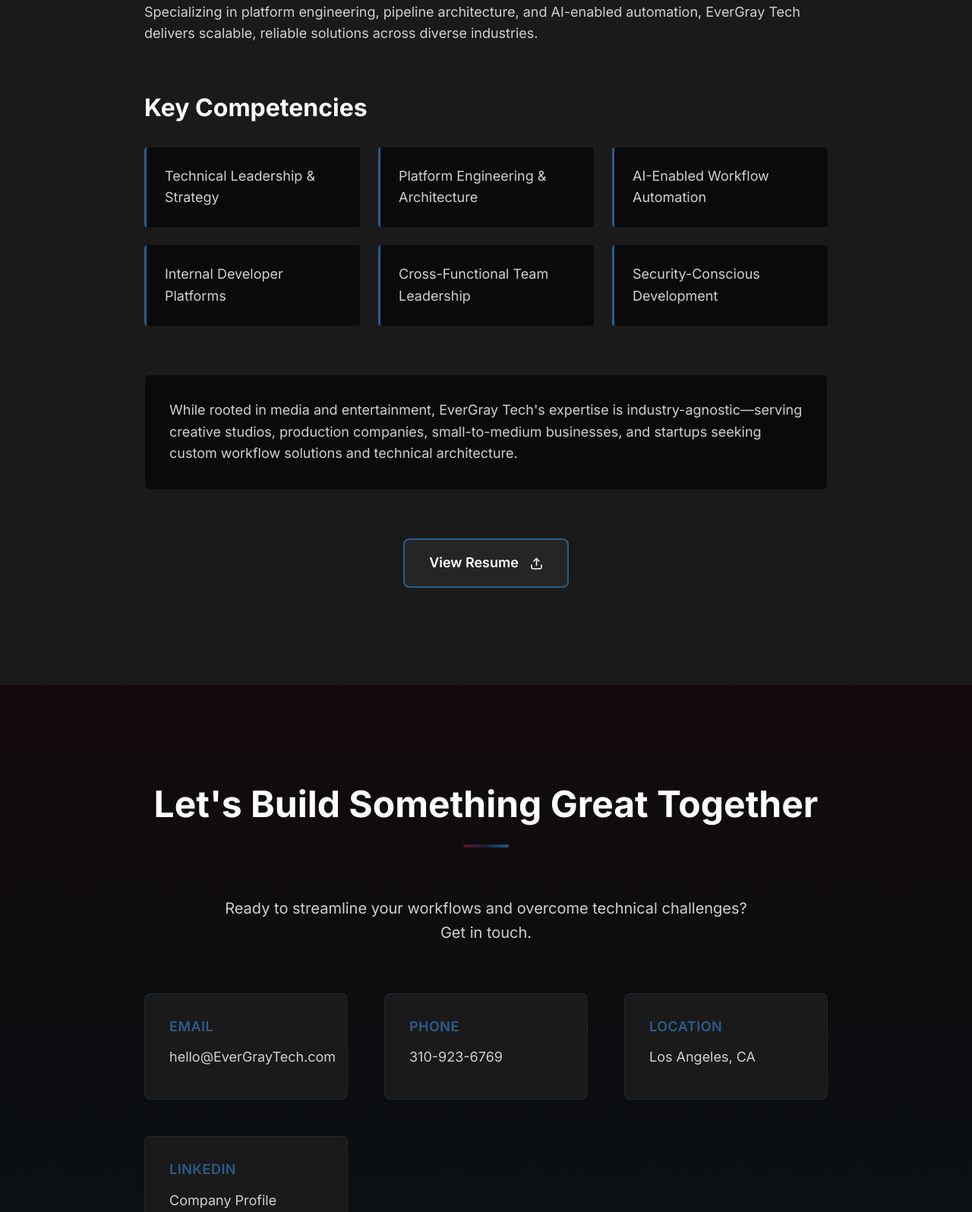
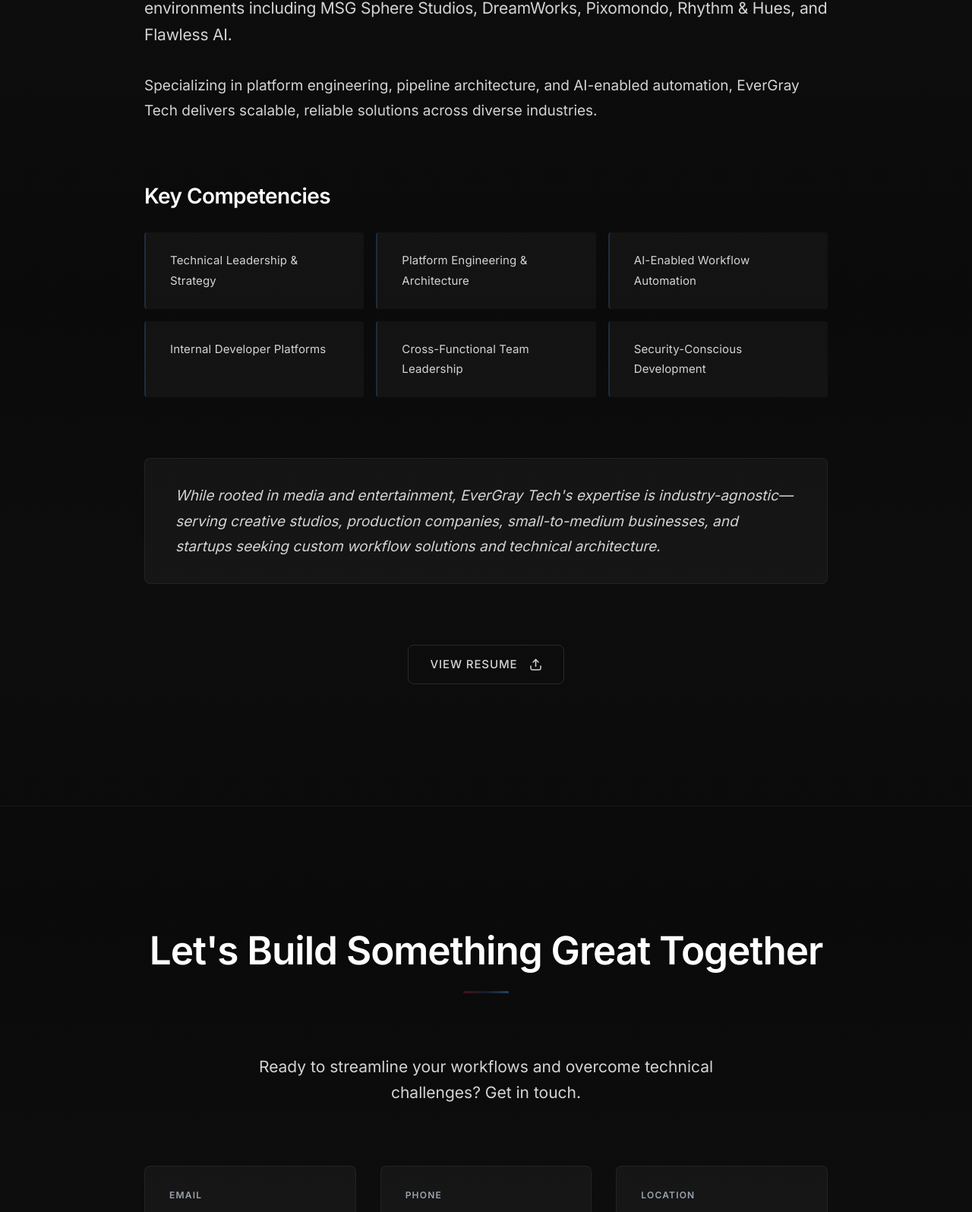
Before and after one commit to EverGrayTech/evergraytech-com, a plain HTML site: page index.html in a window 1280 px wide. Shown: the part 1204-2800 px from the top of the page at 76% size. Drawn offline with Linux system fonts and the light colour scheme.

Commit message:
style: implement 02-style plan Phase 1 - critical CSS improvements
- Replace garish gradient hero title with solid white + accent bar
- Redesign buttons with elegant glass effect (understated/sophisticated)
- Fix scrolling background bug with unified fixed background
- Update color system: WCAG AA compliant text colors, border vars, glass vars
- Add easing variables and refined transitions
- Refine typography: semibold headings, letter-spacing, improved .lead
- Remove per-section backgrounds (about/contact) for smooth scroll
- Add glass effect to competencies, industry-positioning, contact items
- Add .text-link with animated gradient underline
- Add prefers-reduced-motion support
- Add subtle hero ambient glow animations
- Add leadership subsection styles
- Update spacing scale with --space-5/10/20

```diff
--- a/styles.css
+++ b/styles.css
@@ -11,54 +11,70 @@
     --color-navy: #12263A;
     --color-blue: #2B5C8C;
 
+    /* Primary Gradient (use sparingly as accent) */
+    --gradient-primary: linear-gradient(135deg, #6C0E23 0%, #12263A 50%, #2B5C8C 100%);
+
     /* Background Colors */
     --color-bg-dark: #0A0A0A;
-    --color-bg-surface: #1A1A1A;
-    --color-bg-surface-light: #252525;
+    --color-bg-surface: #0F0F0F;
+    --color-bg-elevated: #1A1A1A;
 
-    /* Text Colors */
-    --color-text-primary: #FFFFFF;
-    --color-text-secondary: #D0D0D0;
-    --color-text-muted: #808080;
+    /* Text Colors - WCAG AA compliant */
+    --color-text-primary: #FFFFFF;       /* ~21:1 contrast on dark */
+    --color-text-secondary: #D4D4D4;     /* ~12:1 contrast on dark */
+    --color-text-muted: #9CA3AF;         /* ~7:1 contrast on dark */
 
-    /* Gradient */
-    --gradient-primary: linear-gradient(135deg, var(--color-burgundy) 0%, var(--color-navy) 50%, var(--color-blue) 100%);
-    --gradient-subtle: linear-gradient(180deg, rgba(108, 14, 35, 0.1) 0%, rgba(18, 38, 58, 0.1) 50%, rgba(43, 92, 140, 0.1) 100%);
+    /* Interactive */
+    --color-link: #60A5FA;
+    --color-link-hover: #93C5FD;
+
+    /* Borders */
+    --color-border-subtle: rgba(255, 255, 255, 0.06);
+    --color-border-medium: rgba(255, 255, 255, 0.12);
+    --color-border-strong: rgba(255, 255, 255, 0.22);
+
+    /* Glass effects */
+    --glass-bg: rgba(255, 255, 255, 0.04);
 
     /* Typography */
-    --font-family-base: 'Inter', -apple-system, BlinkMacSystemFont, 'Segoe UI', Roboto, Oxygen, Ubuntu, Cantarell, sans-serif;
-    --font-weight-light: 300;
+    --font-family-base: 'Inter', -apple-system, BlinkMacSystemFont, 'Segoe UI', Roboto, sans-serif;
     --font-weight-normal: 400;
     --font-weight-medium: 500;
     --font-weight-semibold: 600;
-    --font-weight-bold: 700;
 
     /* Font Sizes - Responsive with clamp() */
-    --font-size-h1: clamp(2.5rem, 5vw, 4rem);
-    --font-size-h2: clamp(2rem, 4vw, 3rem);
-    --font-size-h3: clamp(1.5rem, 3vw, 2rem);
-    --font-size-body: clamp(1rem, 2vw, 1.125rem);
-    --font-size-small: 0.875rem;
-    --font-size-large: clamp(1.125rem, 2.5vw, 1.25rem);
+    --font-size-h1: clamp(2.75rem, 6vw, 4.5rem);
+    --font-size-h2: clamp(2rem, 4vw, 3.25rem);
+    --font-size-h3: clamp(1.375rem, 2.5vw, 1.75rem);
+    --font-size-body: clamp(1.0625rem, 2vw, 1.1875rem);
+    --font-size-small: 0.9375rem;
+    --font-size-large: clamp(1.125rem, 2.5vw, 1.3125rem);
 
     /* Spacing System (8px base) */
     --space-1: 8px;
     --space-2: 16px;
     --space-3: 24px;
     --space-4: 32px;
+    --space-5: 40px;
     --space-6: 48px;
     --space-8: 64px;
+    --space-10: 80px;
     --space-12: 96px;
     --space-16: 128px;
+    --space-20: 160px;
 
     /* Layout */
     --container-max-width: 1200px;
     --container-padding: var(--space-3);
 
+    /* Easing functions */
+    --ease-smooth: cubic-bezier(0.4, 0, 0.2, 1);
+    --ease-out: cubic-bezier(0.0, 0, 0.2, 1);
+
     /* Transitions */
-    --transition-fast: 150ms ease-in-out;
-    --transition-base: 250ms ease-in-out;
-    --transition-slow: 400ms ease-in-out;
+    --transition-fast: 150ms var(--ease-smooth);
+    --transition-base: 300ms var(--ease-smooth);
+    --transition-slow: 450ms var(--ease-smooth);
 
     /* Border Radius */
     --radius-sm: 4px;
@@ -85,9 +101,11 @@ body {
     font-family: var(--font-family-base);
     font-size: var(--font-size-body);
     font-weight: var(--font-weight-normal);
-    line-height: 1.6;
+    line-height: 1.75;
     color: var(--color-text-primary);
-    background-color: var(--color-bg-dark);
+    /* Unified background - prevents scroll jank from per-section backgrounds */
+    background: linear-gradient(180deg, var(--color-bg-dark) 0%, #0D0D0D 50%, var(--color-bg-dark) 100%);
+    background-attachment: fixed;
     min-height: 100vh;
 }
 
@@ -95,8 +113,9 @@ body {
    Typography
    ============================================ */
 h1, h2, h3, h4, h5, h6 {
-    font-weight: var(--font-weight-bold);
-    line-height: 1.2;
+    font-weight: var(--font-weight-semibold);
+    line-height: 1.15;
+    letter-spacing: -0.02em;
     margin-bottom: var(--space-3);
 }
 
@@ -122,27 +141,55 @@ p:last-child {
 
 .lead {
     font-size: var(--font-size-large);
-    font-weight: var(--font-weight-medium);
-    color: var(--color-text-primary);
+    font-weight: var(--font-weight-normal);
+    color: var(--color-text-secondary);
+    line-height: 1.65;
+    letter-spacing: -0.01em;
 }
 
 /* ============================================
    Links
    ============================================ */
 a {
-    color: var(--color-blue);
+    color: var(--color-link);
     text-decoration: none;
     transition: color var(--transition-fast);
 }
 
 a:hover {
-    color: var(--color-text-primary);
+    color: var(--color-link-hover);
 }
 
 a:focus-visible {
     outline: 2px solid var(--color-blue);
     outline-offset: 4px;
     border-radius: var(--radius-sm);
+}
+
+/* Elegant text link with animated underline */
+.text-link {
+    color: var(--color-text-secondary);
+    position: relative;
+    display: inline-block;
+}
+
+.text-link::after {
+    content: '';
+    position: absolute;
+    bottom: -2px;
+    left: 0;
+    width: 0;
+    height: 1px;
+    background: var(--gradient-primary);
+    transition: width var(--transition-base);
+}
+
+.text-link:hover {
+    color: var(--color-text-primary);
+}
+
+.text-link:hover::after {
+    width: 100%;
 }
 
 /* ============================================
@@ -155,13 +202,18 @@ a:focus-visible {
 }
 
 section {
-    padding: var(--space-12) 0;
+    padding: var(--space-16) 0;
 }
 
 @media (min-width: 768px) {
     section {
-        padding: var(--space-16) 0;
+        padding: var(--space-20) 0;
     }
+}
+
+/* Subtle section separators instead of jarring background switches */
+section + section {
+    border-top: 1px solid var(--color-border-subtle);
 }
 
 /* ============================================
@@ -172,39 +224,46 @@ section {
     display: inline-flex;
     align-items: center;
     gap: var(--space-2);
-    padding: var(--space-2) var(--space-4);
-    font-size: var(--font-size-body);
-    font-weight: var(--font-weight-semibold);
     text-decoration: none;
     border-radius: var(--radius-md);
     transition: all var(--transition-base);
     cursor: pointer;
-    border: 2px solid transparent;
+    font-weight: var(--font-weight-medium);
+    letter-spacing: 0.06em;
+    text-transform: uppercase;
+    font-size: var(--font-size-small);
 }
 
+/* Primary CTA: Elegant glass effect - understated, not garish */
 .cta-button {
-    background: var(--gradient-primary);
+    background: var(--glass-bg);
     color: var(--color-text-primary);
-    box-shadow: 0 4px 12px rgba(108, 14, 35, 0.3);
+    border: 1.5px solid var(--color-border-medium);
+    padding: 14px 36px;
+    backdrop-filter: blur(10px);
 }
 
 .cta-button:hover {
+    background: rgba(255, 255, 255, 0.08);
+    border-color: var(--color-border-strong);
     transform: translateY(-2px);
-    box-shadow: 0 6px 20px rgba(108, 14, 35, 0.4);
+    box-shadow: 0 8px 24px rgba(0, 0, 0, 0.3);
     color: var(--color-text-primary);
 }
 
+/* Secondary button: Minimal, understated */
 .button-secondary {
-    background: var(--color-bg-surface-light);
-    color: var(--color-text-primary);
-    border-color: var(--color-blue);
+    background: transparent;
+    color: var(--color-text-secondary);
+    border: 1px solid var(--color-border-medium);
+    padding: 12px 28px;
 }
 
 .button-secondary:hover {
-    background: var(--color-bg-surface);
-    border-color: var(--color-text-primary);
-    transform: translateY(-2px);
     color: var(--color-text-primary);
+    border-color: var(--color-border-strong);
+    background: var(--glass-bg);
+    transform: translateY(-1px);
 }
 
 /* ============================================
@@ -215,20 +274,34 @@ section {
     display: flex;
     align-items: center;
     justify-content: center;
-    background: var(--gradient-subtle);
     position: relative;
     overflow: hidden;
 }
 
+/* Subtle dual-source ambient glow */
 .hero::before {
     content: '';
     position: absolute;
-    top: 0;
-    left: 0;
-    right: 0;
-    bottom: 0;
-    background: radial-gradient(circle at 50% 50%, rgba(108, 14, 35, 0.15) 0%, transparent 70%);
+    inset: 0;
+    background:
+        radial-gradient(ellipse at 30% 50%, rgba(43, 92, 140, 0.06) 0%, transparent 55%),
+        radial-gradient(ellipse at 70% 30%, rgba(108, 14, 35, 0.06) 0%, transparent 50%);
     pointer-events: none;
+}
+
+/* Very subtle animated ambient shift */
+.hero::after {
+    content: '';
+    position: absolute;
+    inset: 0;
+    background: radial-gradient(ellipse at 50% 60%, rgba(108, 14, 35, 0.05) 0%, transparent 60%);
+    animation: ambientShift 20s ease-in-out infinite;
+    pointer-events: none;
+}
+
+@keyframes ambientShift {
+    0%, 100% { opacity: 0.5; }
+    50% { opacity: 1; }
 }
 
 .hero-content {
@@ -242,26 +315,39 @@ section {
 .hero-logo {
     width: clamp(120px, 20vw, 200px);
     height: auto;
-    margin-bottom: var(--space-4);
-    filter: drop-shadow(0 4px 12px rgba(108, 14, 35, 0.3));
+    margin-bottom: var(--space-5);
+    filter: drop-shadow(0 4px 16px rgba(108, 14, 35, 0.25));
 }
 
+/* Company name: Solid white for clarity and brand impact */
 .hero-title {
     font-size: var(--font-size-h1);
-    font-weight: var(--font-weight-bold);
-    margin-bottom: var(--space-3);
+    font-weight: var(--font-weight-medium);
+    letter-spacing: -0.03em;
+    color: var(--color-text-primary);
+    text-shadow: 0 2px 20px rgba(108, 14, 35, 0.2);
+    margin-bottom: var(--space-2);
+}
+
+/* Gradient accent bar beneath title - gradient as elegant accent, not on text */
+.hero-title::after {
+    content: '';
+    display: block;
+    width: 100px;
+    height: 3px;
     background: var(--gradient-primary);
-    -webkit-background-clip: text;
-    -webkit-text-fill-color: transparent;
-    background-clip: text;
+    margin: var(--space-3) auto 0;
+    border-radius: 2px;
+    opacity: 0.8;
 }
 
 .hero-tagline {
     font-size: var(--font-size-large);
-    font-weight: var(--font-weight-medium);
+    font-weight: var(--font-weight-normal);
     color: var(--color-text-secondary);
-    margin-bottom: var(--space-4);
-    font-style: italic;
+    margin-top: var(--space-4);
+    margin-bottom: var(--space-3);
+    letter-spacing: 0.01em;
 }
 
 .hero-intro {
@@ -269,18 +355,22 @@ section {
     color: var(--color-text-secondary);
     margin-bottom: var(--space-6);
     line-height: 1.8;
+    max-width: 680px;
+    margin-left: auto;
+    margin-right: auto;
 }
 
 /* ============================================
    About Section
    ============================================ */
+/* Transparent - unified body background handles depth */
 .about {
-    background-color: var(--color-bg-surface);
+    background: transparent;
 }
 
 .section-title {
     text-align: center;
-    margin-bottom: var(--space-8);
+    margin-bottom: var(--space-10);
     position: relative;
 }
 
@@ -288,10 +378,11 @@ section {
     content: '';
     display: block;
     width: 60px;
-    height: 4px;
+    height: 3px;
     background: var(--gradient-primary);
     margin: var(--space-3) auto 0;
     border-radius: 2px;
+    opacity: 0.7;
 }
 
 .about-content {
@@ -300,7 +391,7 @@ section {
 }
 
 .about-summary {
-    margin-bottom: var(--space-8);
+    margin-bottom: var(--space-10);
 }
 
 .about-summary p {
@@ -312,7 +403,7 @@ section {
 }
 
 .competencies {
-    margin-bottom: var(--space-8);
+    margin-bottom: var(--space-10);
 }
 
 .competencies h3 {
@@ -324,87 +415,110 @@ section {
     list-style: none;
     display: grid;
     grid-template-columns: repeat(auto-fit, minmax(250px, 1fr));
-    gap: var(--space-3);
+    gap: var(--space-2);
 }
 
 .competencies-list li {
-    padding: var(--space-3);
-    background: var(--color-bg-dark);
-    border-left: 3px solid var(--color-blue);
+    padding: var(--space-3) var(--space-4);
+    background: var(--glass-bg);
+    border-left: 2px solid rgba(43, 92, 140, 0.35);
     border-radius: var(--radius-sm);
     color: var(--color-text-secondary);
     transition: all var(--transition-base);
+    font-size: var(--font-size-small);
+    letter-spacing: 0.01em;
 }
 
 .competencies-list li:hover {
-    border-left-color: var(--color-burgundy);
+    background: rgba(255, 255, 255, 0.06);
+    border-left-color: var(--color-blue);
     transform: translateX(4px);
-    background: var(--color-bg-surface-light);
+    color: var(--color-text-primary);
 }
 
 .industry-positioning {
-    margin-bottom: var(--space-8);
-    padding: var(--space-4);
-    background: var(--color-bg-dark);
+    margin-bottom: var(--space-10);
+    padding: var(--space-4) var(--space-5);
+    background: var(--glass-bg);
     border-radius: var(--radius-md);
-    border: 1px solid rgba(43, 92, 140, 0.2);
+    border: 1px solid var(--color-border-subtle);
 }
 
 .industry-positioning p {
     color: var(--color-text-secondary);
     margin-bottom: 0;
+    font-style: italic;
 }
 
 .resume-link {
     text-align: center;
 }
 
+/* Leadership subsection */
+.leadership {
+    margin-top: var(--space-10);
+    padding-top: var(--space-8);
+    border-top: 1px solid var(--color-border-subtle);
+}
+
+.leadership h3 {
+    color: var(--color-text-primary);
+    margin-bottom: var(--space-4);
+}
+
+.leadership p {
+    color: var(--color-text-secondary);
+}
+
 /* ============================================
    Contact Section
    ============================================ */
 .contact {
-    background: var(--gradient-subtle);
+    background: transparent;
 }
 
 .section-subtitle {
     text-align: center;
     font-size: var(--font-size-large);
     color: var(--color-text-secondary);
-    margin-bottom: var(--space-8);
-    max-width: 700px;
+    margin-bottom: var(--space-10);
+    max-width: 600px;
     margin-left: auto;
     margin-right: auto;
+    line-height: 1.6;
 }
 
 .contact-info {
     display: grid;
-    grid-template-columns: repeat(auto-fit, minmax(250px, 1fr));
-    gap: var(--space-6);
+    grid-template-columns: repeat(auto-fit, minmax(220px, 1fr));
+    gap: var(--space-4);
     max-width: 900px;
     margin: 0 auto;
 }
 
 .contact-item {
-    background: var(--color-bg-surface);
+    background: var(--glass-bg);
     padding: var(--space-4);
     border-radius: var(--radius-md);
-    border: 1px solid rgba(43, 92, 140, 0.2);
-    transition: all var(--transition-base);
+    border: 1px solid var(--color-border-subtle);
+    transition: all 0.4s var(--ease-smooth);
 }
 
 .contact-item:hover {
-    border-color: var(--color-blue);
-    transform: translateY(-4px);
-    box-shadow: 0 8px 24px rgba(0, 0, 0, 0.3);
+    border-color: var(--color-border-medium);
+    transform: translateY(-2px);
+    box-shadow: 0 12px 40px rgba(0, 0, 0, 0.25);
+    background: rgba(255, 255, 255, 0.06);
 }
 
 .contact-item h3 {
-    font-size: var(--font-size-body);
+    font-size: 0.75rem;
     font-weight: var(--font-weight-semibold);
-    color: var(--color-blue);
+    color: var(--color-text-muted);
     margin-bottom: var(--space-2);
     text-transform: uppercase;
-    letter-spacing: 0.5px;
+    letter-spacing: 0.1em;
+    line-height: 1;
 }
 
 .contact-link {
@@ -427,9 +541,9 @@ section {
    Footer
    ============================================ */
 .footer {
-    background-color: var(--color-bg-dark);
+    background-color: transparent;
     padding: var(--space-6) 0;
-    border-top: 1px solid rgba(43, 92, 140, 0.2);
+    border-top: 1px solid var(--color-border-subtle);
 }
 
 .footer .container {
@@ -488,6 +602,19 @@ section {
     outline-offset: 4px;
 }
 
+/* Respect user motion preferences */
+@media (prefers-reduced-motion: reduce) {
+    *, *::before, *::after {
+        animation-duration: 0.01ms !important;
+        animation-iteration-count: 1 !important;
+        transition-duration: 0.01ms !important;
+    }
+
+    html {
+        scroll-behavior: auto;
+    }
+}
+
 /* ============================================
    Responsive Design
    ============================================ */
```
